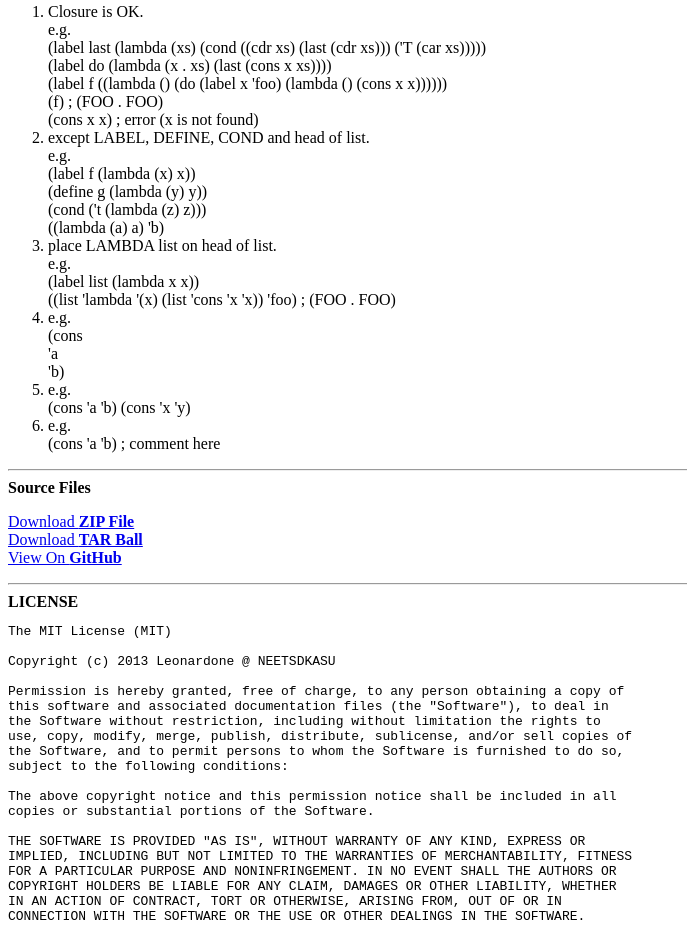
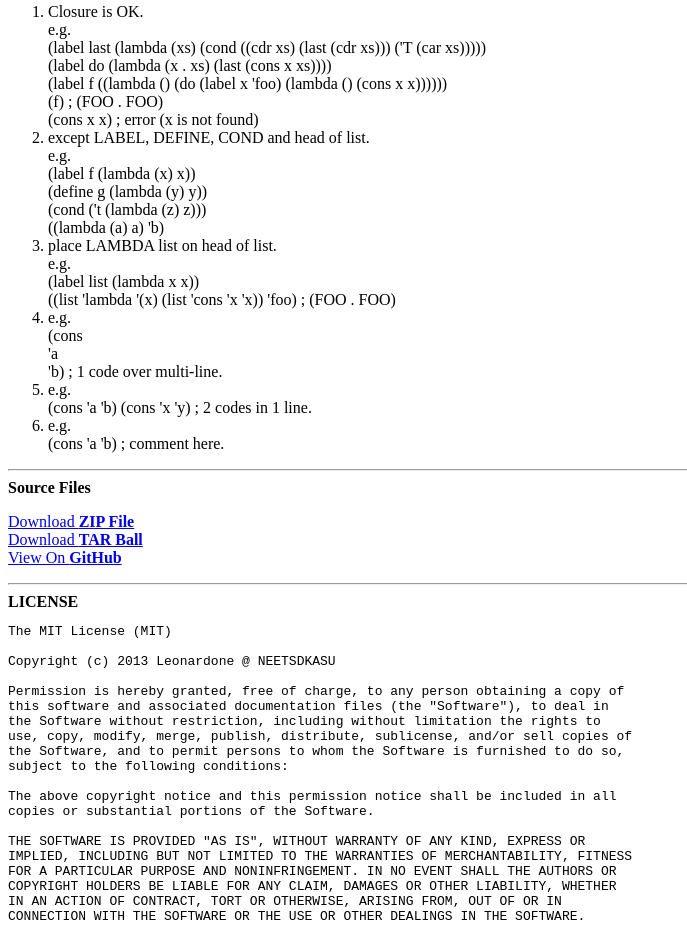
Before and after one commit to neetsdkasu/LittleLisp, a plain HTML site: page index.html in a window 1280 px wide. Shown: the part 668-1620 px from the top of the page, without its empty margins (0-687 px from the left). Drawn offline with Linux system fonts and the light colour scheme.

Commit message:
Update index.html

```diff
--- a/index.html
+++ b/index.html
@@ -51,9 +51,9 @@ All coments are in Japanese.
  <li>Closure is OK.<br>e.g.<br><span>(label last (lambda (xs) (cond ((cdr xs) (last (cdr xs))) ('T (car xs)))))<br>(label do (lambda (x . xs) (last (cons x xs))))<br>(label f ((lambda () (do (label x 'foo) (lambda () (cons x x))))))<br>(f) ; (FOO . FOO)<br>(cons x x) ; error (x is not found)</span></li>
  <li>except LABEL, DEFINE, COND and head of list.<br>e.g.<br><span>(label f (lambda (x) x))<br>(define g (lambda (y) y))<br>(cond ('t (lambda (z) z)))<br>((lambda (a) a) 'b)</span></li>
  <li>place LAMBDA list on head of list. <br>e.g.<br><span>(label list (lambda x x))<br>((list 'lambda '(x) (list 'cons 'x 'x)) 'foo) ; (FOO . FOO) </span></li>
- <li>e.g.<br><span>(cons<br> 'a<br> 'b)</span></li>
- <li>e.g.<br><span>(cons 'a 'b) (cons 'x 'y)</span></li>
- <li>e.g.<br><span>(cons 'a 'b) ; comment here</span></li>
+ <li>e.g.<br><span>(cons<br> 'a<br> 'b) ; 1 code over multi-line. </span></li>
+ <li>e.g.<br><span>(cons 'a 'b) (cons 'x 'y) ; 2 codes in 1 line.</span></li>
+ <li>e.g.<br><span>(cons 'a 'b) ; comment here.</span></li>
 </ol>
 
 <hr>
```
